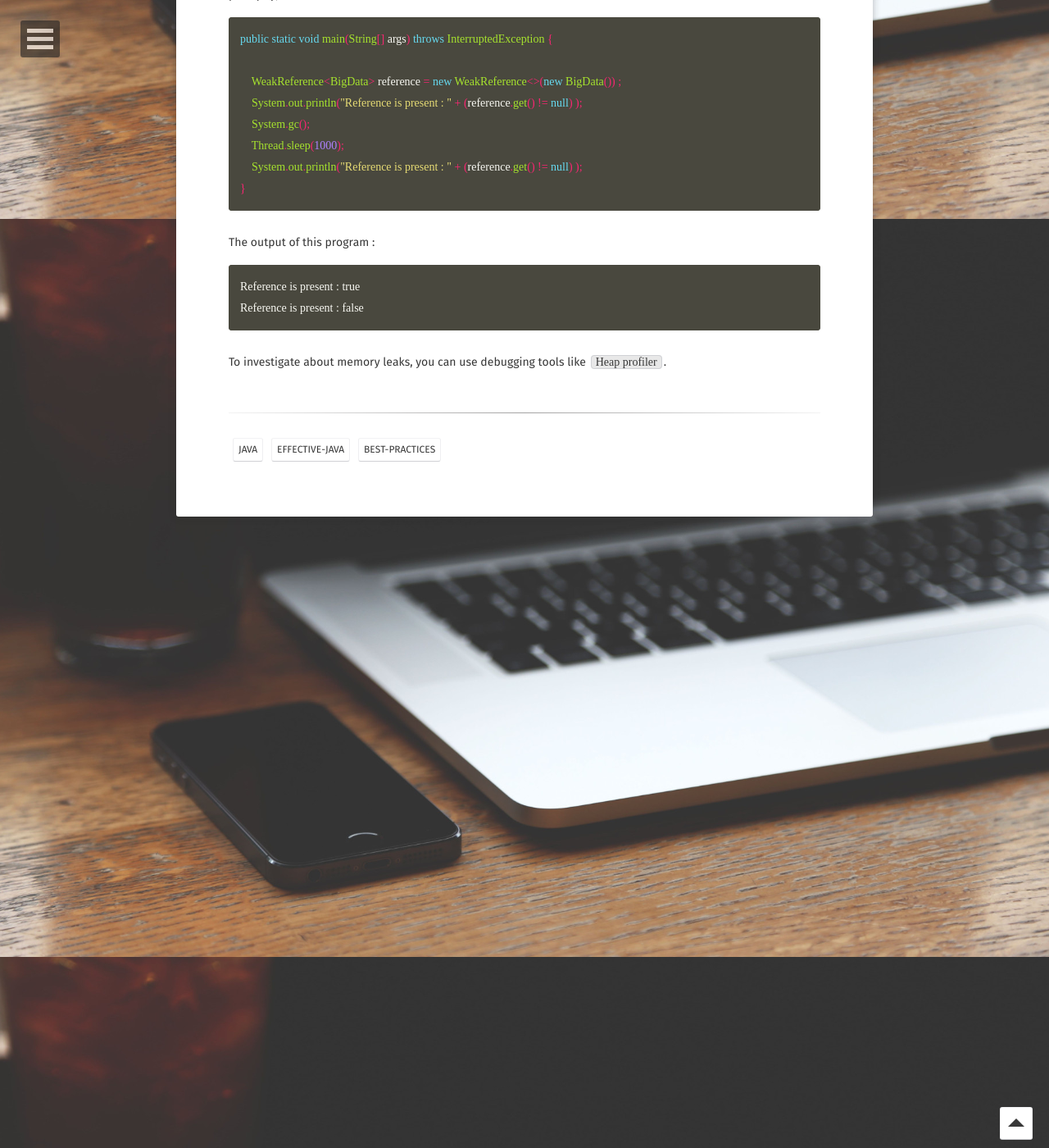
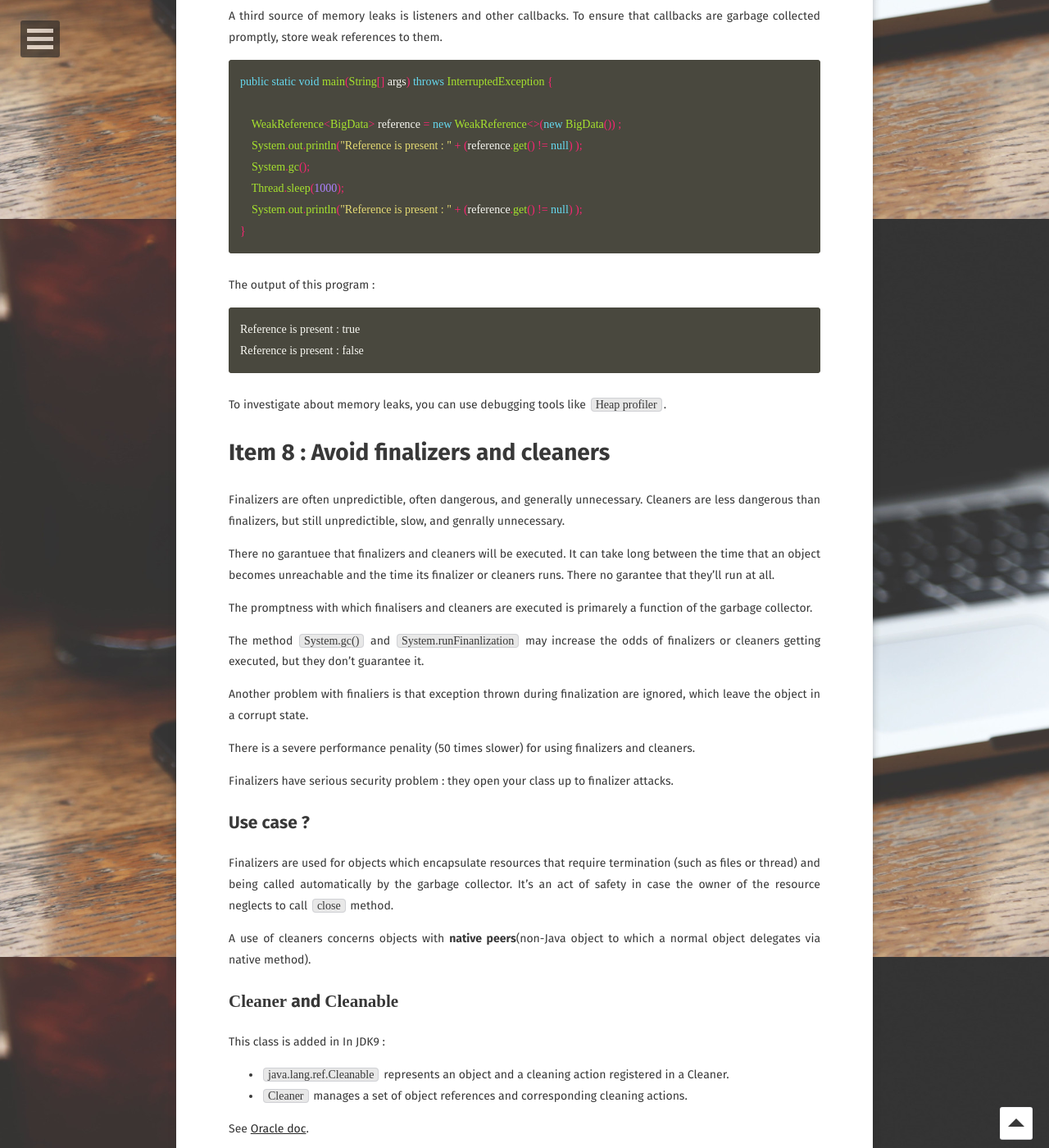
Before and after one commit to Ahdak/blog, a Jekyll site: the page built from _posts/2019-09-09-effective-java-part-1.md, in a window 1280 px wide and 1400 px high, scrolled down 15033 px. Shown: the whole window at 82% size. Built offline with Jekyll 4.4.1, drawn with Linux system fonts in a browser that asks for light colours; some web fonts are replaced; some of the changed text lies outside the part shown.

Commit message:
Working on Item 8 & 9 - Effective Java

````diff
--- a/_posts/2019-09-09-effective-java-part-1.md
+++ b/_posts/2019-09-09-effective-java-part-1.md
@@ -1,6 +1,6 @@
 ---
 layout: post
-title: "Effective Java - 3rd Edition - Part 1"
+title: "Effective Java - 3rd Edition - Creating and destroying objects"
 date: 2019-09-09
 excerpt: "What are the best practices for Java developer ?"
 tags: Java Effective-Java Best-Practices
@@ -567,3 +567,65 @@
 ```
 
 To investigate about memory leaks, you can use debugging tools like `Heap profiler`.
+
+# Item 8 : Avoid finalizers and cleaners
+
+Finalizers are often unpredictible, often dangerous, and generally unnecessary. Cleaners are less dangerous than finalizers, but still unpredictible, slow, and genrally unnecessary.
+
+There no garantuee that finalizers and cleaners will be executed. It can take long between the time that an object becomes unreachable and the time its finalizer or cleaners runs. There no garantee that they'll run at all.
+
+The promptness with which finalisers and cleaners are executed is primarely a function of the garbage collector.
+
+The method `System.gc()` and `System.runFinanlization` may increase the odds of finalizers or cleaners getting executed, but they don't guarantee it.
+
+Another problem with finaliers is that exception thrown during finalization are ignored, which leave the object in a corrupt state.
+
+There is a severe performance penality (50 times slower) for using finalizers and cleaners.
+
+Finalizers have serious security problem : they open your class up to finalizer attacks.
+
+## Use case ?
+Finalizers are used for objects which encapsulate resources that require termination (such as files or thread) and being called automatically by the garbage collector. It's an act of safety in case the owner of the resource neglects to call `close` method.
+
+A use of cleaners concerns objects with __native peers__(non-Java object to which a normal object delegates via native method).
+
+## `Cleaner` and `Cleanable`
+This class is added in In JDK9 :
+- `java.lang.ref.Cleanable` represents an object and a cleaning action registered in a Cleaner.
+- `Cleaner` manages a set of object references and corresponding cleaning actions.
+
+See [Oracle doc](https://docs.oracle.com/javase/9/docs/api/java/lang/ref/Cleaner.html).
+
+## Take away
+- Do not do anything time-critical in a finalizer or cleaner.
+- Do not depend on finalizers or cleaners to update persistent state.
+
+# Item 9 : Prefer `try`-with-resources than `try`-`finally`
+
+Java librairies include many resources that must be closed automatically by invoking `close` method.
+
+```java
+    // DO NOT DO THAT !!!
+    public void doNotDoThat(String input, String dest) throws IOException {
+        InputStream in = new FileInputStream(input);
+        try {
+            OutputStream out = new FileOutputStream(dest) ;
+            try {
+                // Do some thing
+            } finally {
+                out.close();
+            }
+        } finally {
+            in.close();
+        }
+    }
+```
+
+Use `try`-with-resources on multiple resources. The resulting code is shorter and cleaner, and the exception that it generates are more usefull.
+```java
+    public void shortAndSweet(String input, String dest) throws IOException {
+        try (InputStream in = new FileInputStream(input); OutputStream out = new FileOutputStream(dest)) {
+            // Do some thing
+        }
+    }
+```
````
